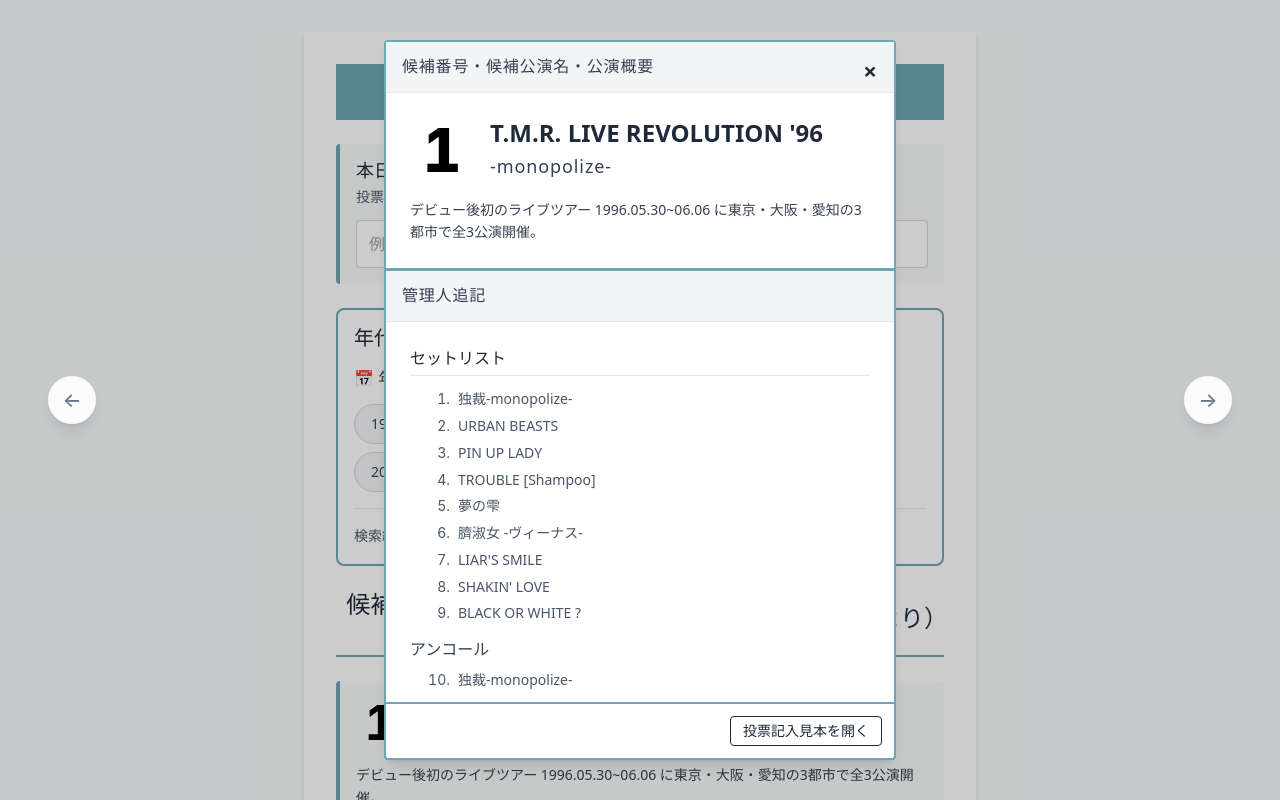
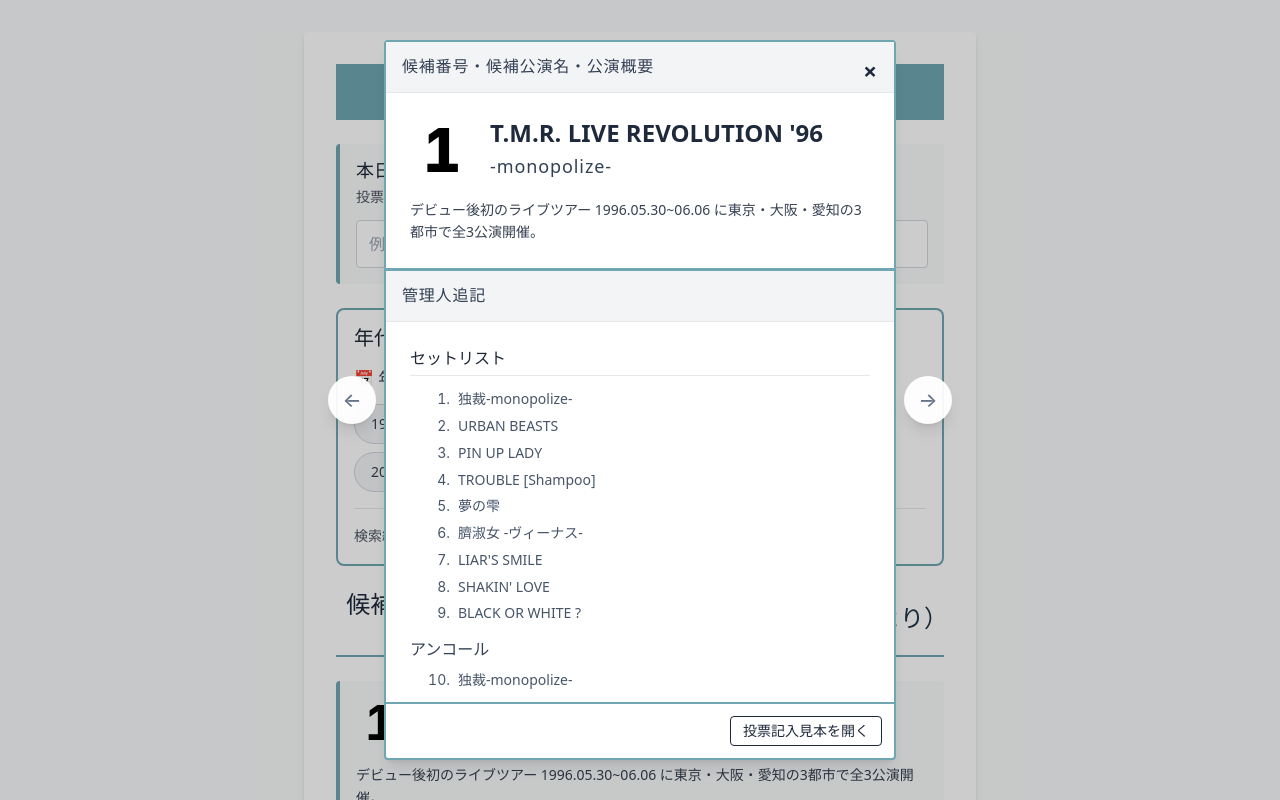
Before and after one commit to keiji-develop/vote30-app, a React (Vite) app: page / in a window 1280 px wide. Both pictures are taken after a click on the item 640 px from the left and 753 px from the top of the page. Shown: the top 800 px of the page. Built offline with nearby package versions, Linux system fonts and the light colour scheme.

Commit message:
Ver1.0.2 モーダル表示時のボタン位置調整

```diff
--- a/src/components/DetailModal.tsx
+++ b/src/components/DetailModal.tsx
@@ -71,9 +71,12 @@
       className="fixed inset-0 bg-black/20 flex items-center justify-center z-40 p-4"
       onClick={() => setActive(null)}
     >
-      {/* 矢印ナビゲーション - 中央揃え調整 */}
+      {/* モーダルとナビゲーションのコンテナ */}
+      <div className="relative">
+
+        {/* 左矢印 - レスポンシブ配置 */}
         <div
-        className="absolute inset-y-0 left-1 sm:left-4 md:left-8 lg:left-12 flex items-center z-50"
+          className="absolute top-1/2 -translate-y-1/2 z-50 left-1 sm:left-4 md:left-8 lg:left-12 xl:right-[calc(100%+8px)] xl:left-auto"
           onClick={(e) => e.stopPropagation()}
         >
           <Button
@@ -89,8 +92,10 @@
             &#8592;
           </Button>
         </div>
+
+        {/* 右矢印 - レスポンシブ配置 */}
         <div
-        className="absolute inset-y-0 right-1 sm:right-4 md:right-8 lg:right-12 flex items-center z-50"
+          className="absolute top-1/2 -translate-y-1/2 z-50 right-1 sm:right-4 md:right-8 lg:right-12 xl:left-[calc(100%+8px)] xl:right-auto"
           onClick={(e) => e.stopPropagation()}
         >
           <Button
@@ -107,6 +112,7 @@
           </Button>
         </div>
 
+        {/* モーダル本体 - 元の幅に戻す */}
         <article
           ref={modalRef}
           tabIndex={-1}
@@ -321,6 +327,8 @@
           </Button>
         </footer>
         </article>
+
+      </div>
     </div>
   );
 }
```
Lines whose indentation alone changed are shown as unchanged.
